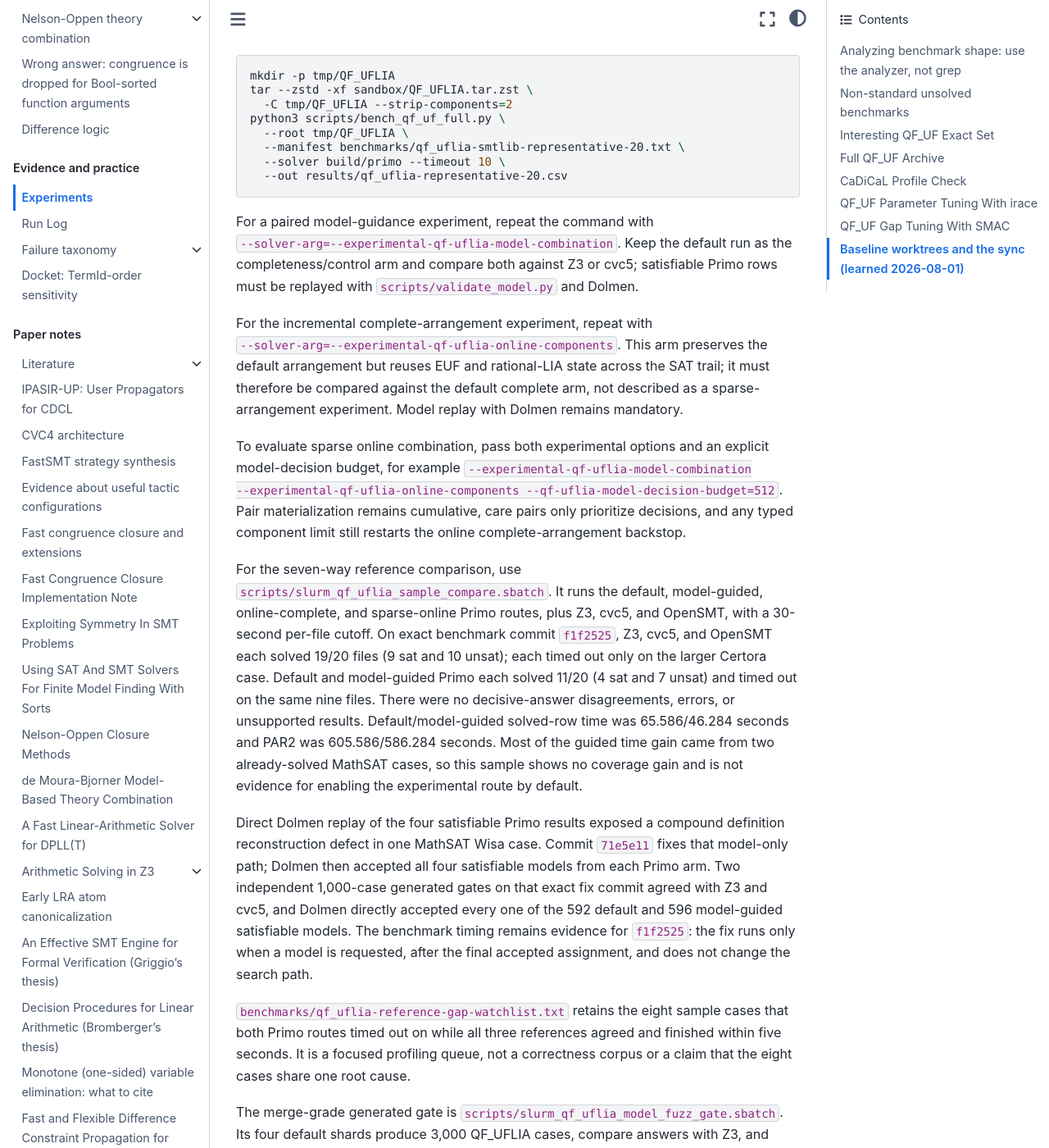
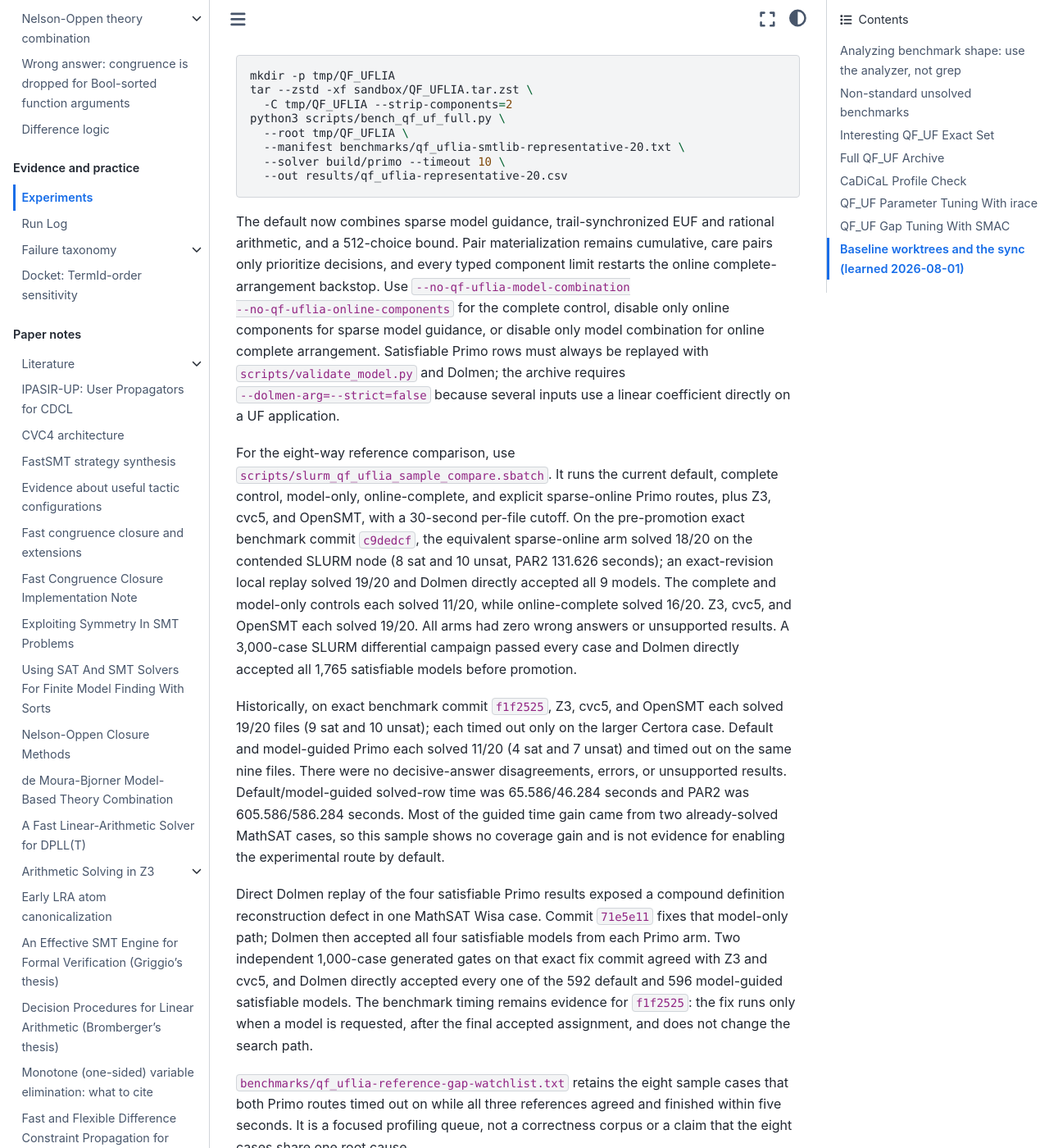
Before and after one commit to primo-solver/primo, a Jupyter Book: the page built from docs/experiments.md, in a window 1280 px wide and 1400 px high, scrolled down 5332 px. Shown: the whole window at 82% size. Built offline with Jupyter Book 1.0.4 settings and Sphinx 7.4.7 and the Sphinx Book theme 1.1.4, drawn with Linux system fonts in a browser that asks for light colours; some of the changed text lies outside the part shown.

Commit message:
Promote sparse online QF_UFLIA solving

````diff
--- a/docs/experiments.md
+++ b/docs/experiments.md
@@ -245,32 +245,32 @@ python3 scripts/bench_qf_uf_full.py \
   --out results/qf_uflia-representative-20.csv
 ```
 
-For a paired model-guidance experiment, repeat the command with
-`--solver-arg=--experimental-qf-uflia-model-combination`. Keep the default run
-as the completeness/control arm and compare both against Z3 or cvc5; satisfiable
-Primo rows must be replayed with `scripts/validate_model.py` and Dolmen.
+The default now combines sparse model guidance, trail-synchronized EUF and
+rational arithmetic, and a 512-choice bound. Pair materialization remains
+cumulative, care pairs only prioritize decisions, and every typed component
+limit restarts the online complete-arrangement backstop. Use
+`--no-qf-uflia-model-combination --no-qf-uflia-online-components` for the
+complete control, disable only online components for sparse model guidance, or
+disable only model combination for online complete arrangement. Satisfiable
+Primo rows must always be replayed with `scripts/validate_model.py` and Dolmen;
+the archive requires `--dolmen-arg=--strict=false` because several inputs use a
+linear coefficient directly on a UF application.
 
-For the incremental complete-arrangement experiment, repeat with
-`--solver-arg=--experimental-qf-uflia-online-components`. This arm preserves
-the default arrangement but reuses EUF and rational-LIA state across the SAT
-trail; it must therefore be compared against the default complete arm, not
-described as a sparse-arrangement experiment. Model replay with Dolmen remains
-mandatory.
+For the eight-way reference comparison, use
+`scripts/slurm_qf_uflia_sample_compare.sbatch`. It runs the current default,
+complete control, model-only, online-complete, and explicit sparse-online Primo
+routes, plus Z3, cvc5, and OpenSMT, with a 30-second per-file cutoff. On the
+pre-promotion exact benchmark commit `c9dedcf`, the equivalent sparse-online
+arm solved 18/20 on the contended SLURM node (8 sat and 10 unsat, PAR2 131.626
+seconds); an exact-revision local replay solved 19/20 and Dolmen directly
+accepted all 9 models. The complete and model-only controls each solved 11/20,
+while online-complete solved 16/20. Z3, cvc5, and OpenSMT each solved 19/20.
+All arms had zero wrong answers or unsupported results. A 3,000-case SLURM
+differential campaign passed every case and Dolmen directly accepted all 1,765
+satisfiable models before promotion.
 
-To evaluate sparse online combination, pass both experimental options and an
-explicit model-decision budget, for example
-`--experimental-qf-uflia-model-combination
---experimental-qf-uflia-online-components
---qf-uflia-model-decision-budget=512`. Pair materialization remains cumulative,
-care pairs only prioritize decisions, and any typed component limit still
-restarts the online complete-arrangement backstop.
-
-For the seven-way reference comparison, use
-`scripts/slurm_qf_uflia_sample_compare.sbatch`. It runs the default,
-model-guided, online-complete, and sparse-online Primo routes, plus Z3, cvc5,
-and OpenSMT, with a 30-second per-file
-cutoff. On exact benchmark commit `f1f2525`, Z3, cvc5, and OpenSMT each solved
-19/20 files (9 sat and 10 unsat); each timed out only on the larger Certora
+Historically, on exact benchmark commit `f1f2525`, Z3, cvc5, and OpenSMT each
+solved 19/20 files (9 sat and 10 unsat); each timed out only on the larger Certora
 case. Default and model-guided Primo each solved 11/20 (4 sat and 7 unsat) and
 timed out on the same nine files. There were no decisive-answer disagreements,
 errors, or unsupported results. Default/model-guided solved-row time was
@@ -296,9 +296,8 @@ correctness corpus or a claim that the eight cases share one root cause.
 The merge-grade generated gate is
 `scripts/slurm_qf_uflia_model_fuzz_gate.sbatch`. Its four default shards produce
 3,000 QF_UFLIA cases, compare answers with Z3, and require direct Dolmen
-validation for every satisfiable Primo result. Set
-`PRIMO_FUZZ_SOLVER_ARGS=--experimental-qf-uflia-model-combination` to exercise
-the model-guided route.
+validation for every satisfiable Primo result. `PRIMO_FUZZ_SOLVER_ARGS` may be
+used to exercise either ablation profile.
 
 These corpus cases are an evaluation gate, not part of `make check`: several
 are intentionally beyond Primo's current short-timeout performance. For cases
````
Also changed, not shown: docs/modular-theory-combination.md (+22 -21 lines), docs/tuning-parameters.md (+3 -3 lines), 5 other files.
